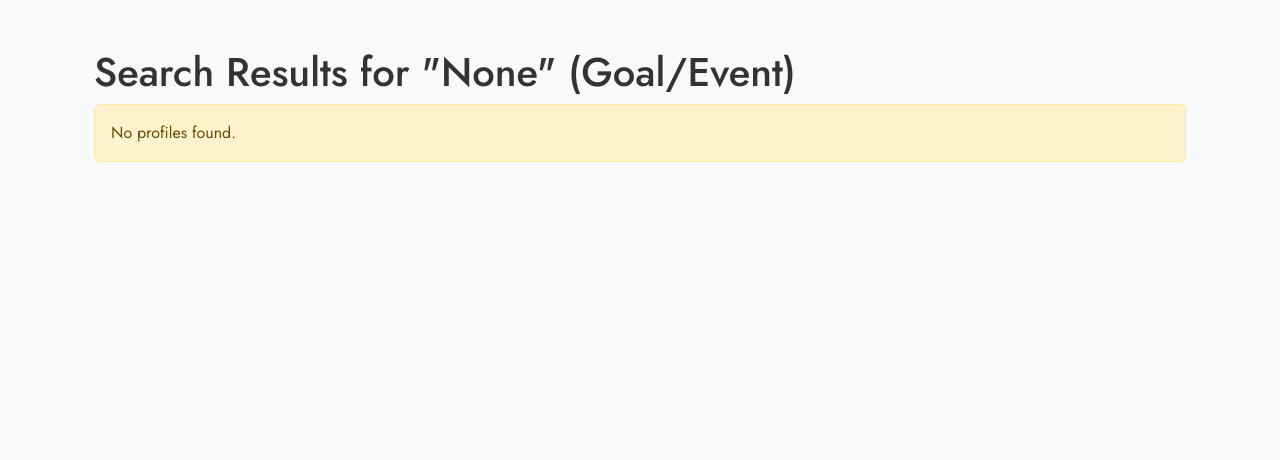
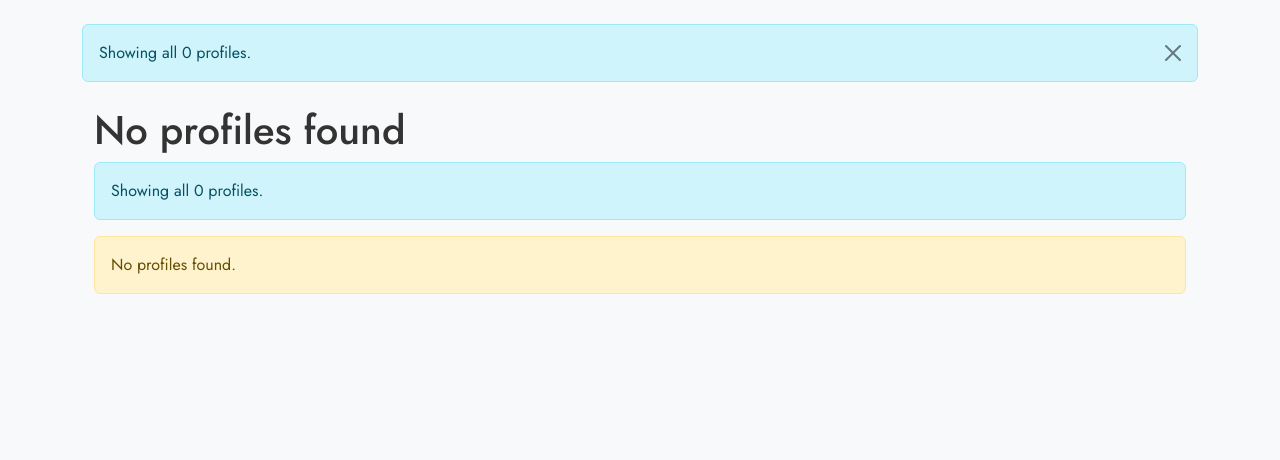
Before and after one commit to christinalicence/stride, a Django app: page /search/goal/ in a window 1280 px wide. Shown: the part 73-533 px from the top of the page. Run offline with Django 5.2, Linux system fonts and the light colour scheme; parts of the project's set-up code (start-up, migrations or seed data) failed here and were passed over; some web fonts are replaced.

Commit message:
fix so blank search shows all users

```diff
--- a/fitness/templates/profiles/profile_search_results.html
+++ b/fitness/templates/profiles/profile_search_results.html
@@ -3,7 +3,12 @@
 
 {% block content %}
 <div class="container mt-4">
-    <h1>Search Results for "{{ query }}" ({{ search_type }})</h1>
+    {# Logic to display a different title when the search query is empty #}
+    {% if query %}
+        <h1>Search Results for "{{ query }}" ({{ search_type }})</h1>
+    {% else %}
+        <h1>No profiles found</h1>
+    {% endif %}
 
     {% if messages %}
         {% for message in messages %}
--- a/fitness/views.py
+++ b/fitness/views.py
@@ -266,22 +266,36 @@ def home(request):
 
 
 # Search Views
+# In views.py
+
+# Search Views
 def search_profiles_by_username(request):
     """Searches profiles by username."""
-    query = request.GET.get('q')
+    # handle empty or whitespace-only queries
+    query = request.GET.get('q', '').strip()
     profiles = UserProfile.objects.none()
     if query:
-        # Searches the User model's username field (case-insensitive)
+        # search not case sensitive because of __icontains
         profiles = UserProfile.objects.filter(user__username__icontains=query, user__is_active=True).order_by('user__username')
         messages.info(request, f"Found {profiles.count()} profiles matching '{query}'.")
+    else:
+        profiles = UserProfile.objects.filter(user__is_active=True).order_by('user__username')
+        messages.info(request, f"Showing all {profiles.count()} profiles.")
+    if not query:
+        query = ""
     return render(request, 'profiles/profile_search_results.html', {'profiles': profiles, 'query': query, 'search_type': 'Username'})
+
 
 def search_profiles_by_goal_event(request):
     """Searches profiles by their goal event."""
-    query = request.GET.get('q')
+    query = request.GET.get('q', '').strip()
     profiles = UserProfile.objects.none()
     if query:
-        # Searches the UserProfile model's goal_event field (case-insensitive)
         profiles = UserProfile.objects.filter(goal_event__icontains=query, user__is_active=True).order_by('user__username')
         messages.info(request, f"Found {profiles.count()} profiles matching '{query}'.")
-    return render(request, 'profiles/profile_search_results.html', {'profiles': profiles, 'query': query, 'search_type': 'Goal/Event'})
+    else:
+        profiles = UserProfile.objects.filter(user__is_active=True).order_by('user__username')
+        messages.info(request, f"Showing all {profiles.count()} profiles.")
+    if not query:
+        query = ""
+    return render(request, 'profiles/profile_search_results.html', {'profiles': profiles, 'query': query, 'search_type': 'Goal Event'})
```
